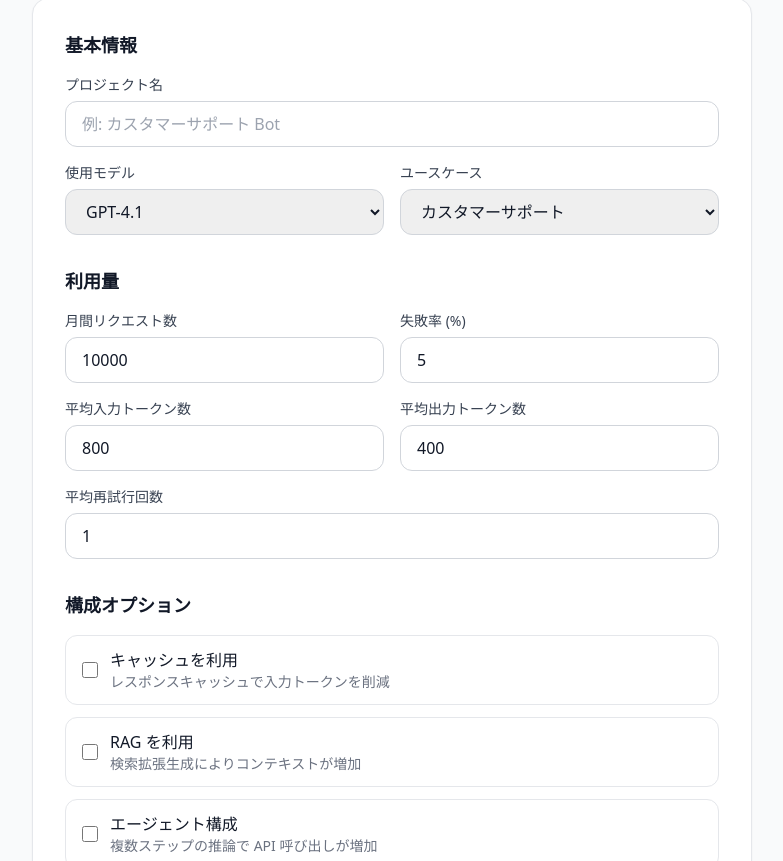
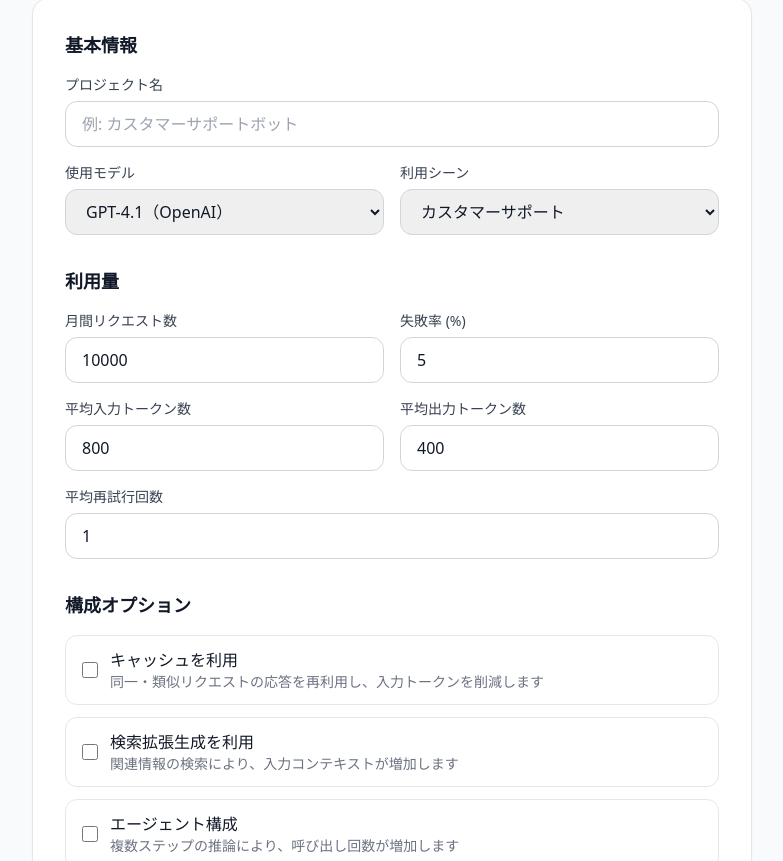
Before and after one commit to Hine-ha/ai-cost-pilot, a Next.js app: page /diagnose in a window 1280 px wide. Shown: the part 219-1080 px from the top of the page, without its empty margins (248-1031 px from the left). Built offline with nearby package versions, Linux system fonts and the light colour scheme.

Commit message:
Localize diagnose page copy to Japanese

```diff
--- a/src/app/diagnose/page.tsx
+++ b/src/app/diagnose/page.tsx
@@ -46,7 +46,7 @@ export default function DiagnosePage() {
         <div className="mb-8">
           <h1 className="text-3xl font-bold text-gray-900">コスト診断入力</h1>
           <p className="mt-2 text-gray-600">
-            プロジェクトの API 利用状況を入力してください。診断結果は即座に表示されます。
+            プロジェクトの利用状況を入力してください。診断結果はすぐに表示されます。
           </p>
         </div>
 
@@ -74,7 +74,7 @@ export default function DiagnosePage() {
                 onChange={(e) =>
                   setForm((prev) => ({ ...prev, projectName: e.target.value }))
                 }
-                placeholder="例: カスタマーサポート Bot"
+                placeholder="例: カスタマーサポートボット"
                 className="w-full rounded-xl border border-gray-300 px-4 py-2.5 text-gray-900 outline-none transition focus:border-indigo-500 focus:ring-2 focus:ring-indigo-100"
               />
             </div>
@@ -111,7 +111,7 @@ export default function DiagnosePage() {
                   htmlFor="useCase"
                   className="mb-1.5 block text-sm font-medium text-gray-700"
                 >
-                  ユースケース
+                  利用シーン
                 </label>
                 <select
                   id="useCase"
@@ -266,7 +266,7 @@ export default function DiagnosePage() {
                     キャッシュを利用
                   </span>
                   <p className="text-sm text-gray-500">
-                    レスポンスキャッシュで入力トークンを削減
+                    同一・類似リクエストの応答を再利用し、入力トークンを削減します
                   </p>
                 </div>
               </label>
@@ -282,10 +282,10 @@ export default function DiagnosePage() {
                 />
                 <div>
                   <span className="font-medium text-gray-900">
-                    RAG を利用
+                    検索拡張生成を利用
                   </span>
                   <p className="text-sm text-gray-500">
-                    検索拡張生成によりコンテキストが増加
+                    関連情報の検索により、入力コンテキストが増加します
                   </p>
                 </div>
               </label>
@@ -307,7 +307,7 @@ export default function DiagnosePage() {
                     エージェント構成
                   </span>
                   <p className="text-sm text-gray-500">
-                    複数ステップの推論で API 呼び出しが増加
+                    複数ステップの推論により、呼び出し回数が増加します
                   </p>
                 </div>
               </label>
--- a/src/lib/pricing.ts
+++ b/src/lib/pricing.ts
@@ -1,11 +1,11 @@
 import { ModelId, ModelPricing } from "@/types";
 
 export const MODEL_OPTIONS: { value: ModelId; label: string }[] = [
-  { value: "gpt-4.1", label: "GPT-4.1" },
-  { value: "gpt-4.1-mini", label: "GPT-4.1 mini" },
-  { value: "claude-sonnet", label: "Claude Sonnet" },
-  { value: "gemini-1.5-pro", label: "Gemini 1.5 Pro" },
-  { value: "deepseek-chat", label: "DeepSeek Chat" },
+  { value: "gpt-4.1", label: "GPT-4.1（OpenAI）" },
+  { value: "gpt-4.1-mini", label: "GPT-4.1 ミニ（OpenAI）" },
+  { value: "claude-sonnet", label: "Claude Sonnet（Anthropic）" },
+  { value: "gemini-1.5-pro", label: "Gemini 1.5 Pro（Google）" },
+  { value: "deepseek-chat", label: "DeepSeek Chat（DeepSeek）" },
 ];
 
 export const MODEL_PRICING: Record<ModelId, ModelPricing> = {
```
